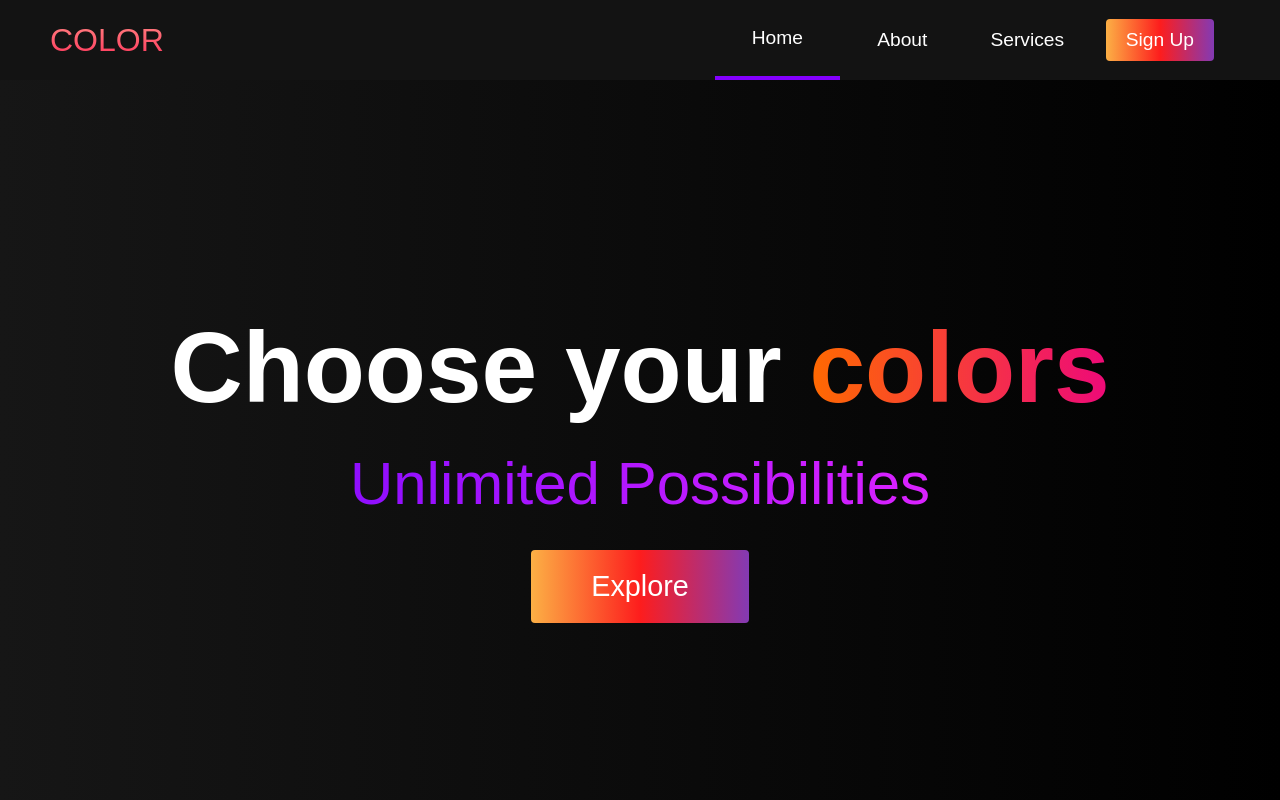
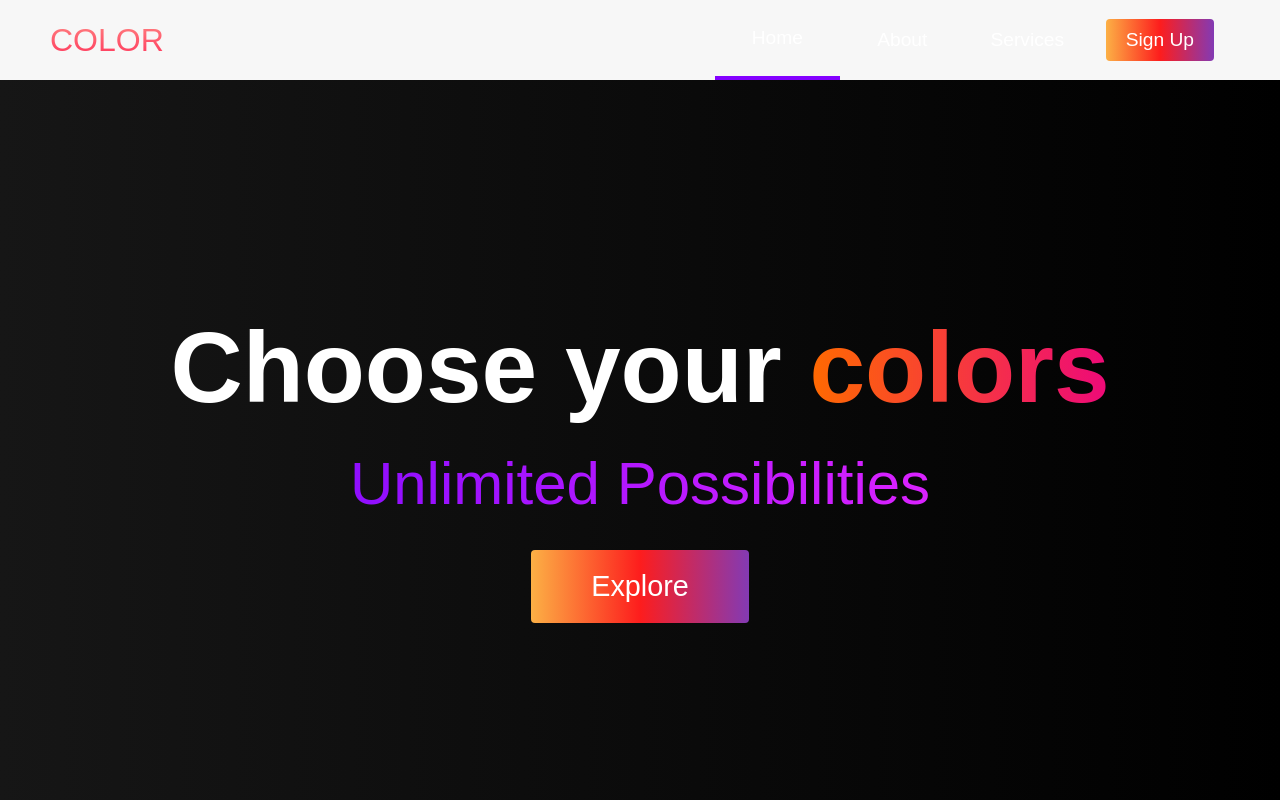
Before and after one commit to gliu05/CIS3610, a plain HTML site: page index.html in a window 1280 px wide. Shown: the top 800 px of the page. Drawn offline with Linux system fonts and the light colour scheme.

Commit message:
Update styles.css

```diff
--- a/styles.css
+++ b/styles.css
@@ -7,7 +7,7 @@
 }
 
 .navbar {
-  background: #131313;
+  background: #f7f7f7;
   height: 80px;
   display: flex;
   justify-content: center;
```
